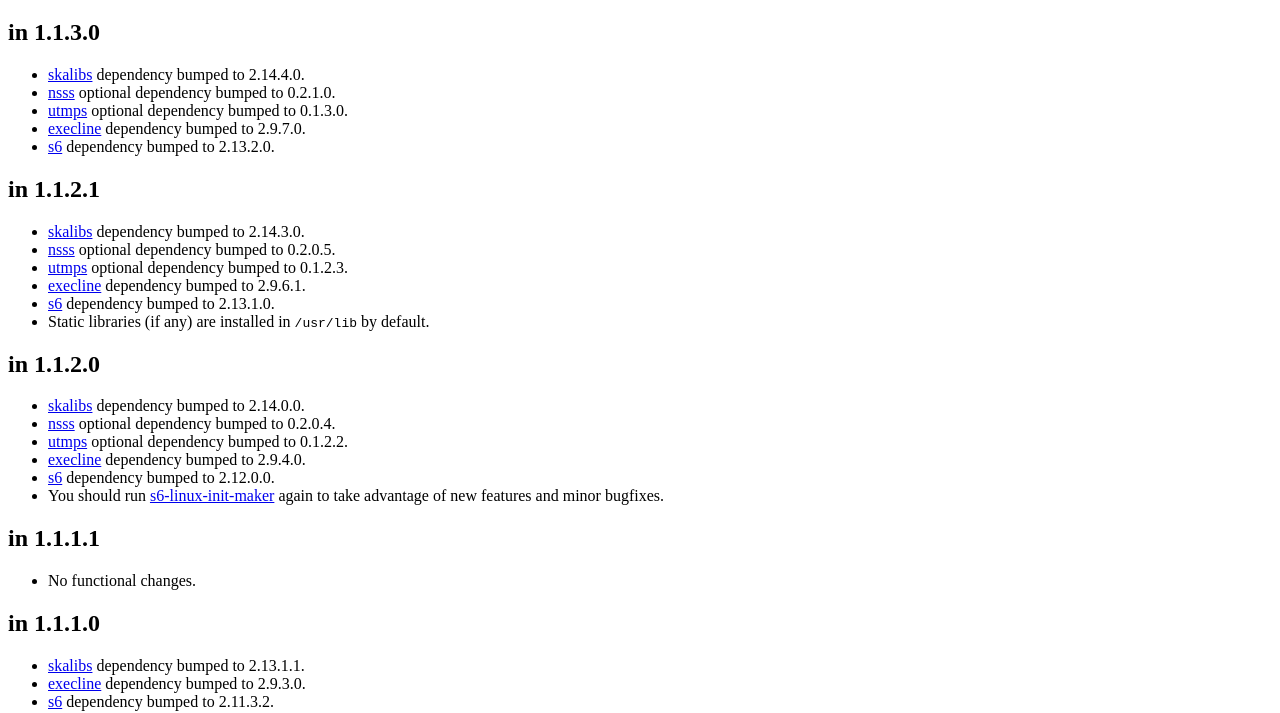
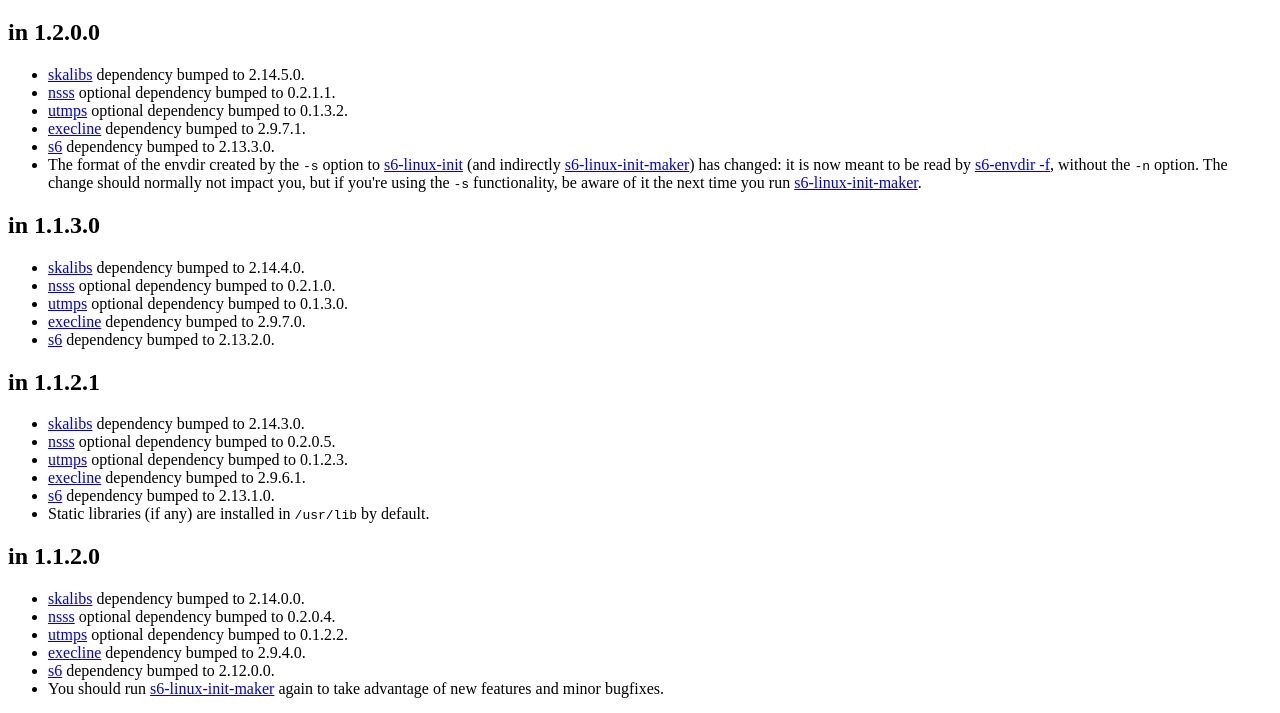
Before and after one commit to skarnet/s6-linux-init, a plain HTML site: page doc/upgrade.html in a window 1280 px wide. Shown: the part 123-836 px from the top of the page. Drawn offline with Linux system fonts and the light colour scheme.

Commit message:
Prepare for 1.2.0.0. env_store now needs to be read with chomp.

```diff
--- a/doc/upgrade.html
+++ b/doc/upgrade.html
@@ -17,6 +17,30 @@
 </p>
 
 <h1> What has changed in s6-linux-init </h1>
+
+<h2> in 1.2.0.0 </h2>
+
+<ul>
+ <li> <a href="//skarnet.org/software/skalibs/">skalibs</a>
+dependency bumped to 2.14.5.0. </li>
+ <li> <a href="//skarnet.org/software/nsss/">nsss</a>
+optional dependency bumped to 0.2.1.1. </li>
+ <li> <a href="//skarnet.org/software/utmps/">utmps</a>
+optional dependency bumped to 0.1.3.2. </li>
+ <li> <a href="//skarnet.org/software/execline/">execline</a>
+dependency bumped to 2.9.7.1. </li>
+ <li> <a href="//skarnet.org/software/s6/">s6</a>
+dependency bumped to 2.13.3.0. </li>
+ <li> The format of the envdir created by the <tt>-s</tt> option to
+<a href="s6-linux-init.html">s6-linux-init</a> (and indirectly
+<a href="s6-linux-init-maker.html">s6-linux-init-maker</a>) has
+changed: it is now meant to be read by
+<a href="//skarnet.org/software/s6/s6-envdir.html">s6-envdir -f</a>,
+without the <tt>-n</tt> option. The change should normally not
+impact you, but if you're using the <tt>-s</tt> functionality, be
+aware of it the next time you run
+<a href="s6-linux-init-maker.html">s6-linux-init-maker</a>. </li>
+</ul>
 
 <h2> in 1.1.3.0 </h2>
 
```
Also changed, not shown: doc/index.html (+7 -7 lines), doc/s6-linux-init-maker.html (+1 -1 lines), 4 other files.
